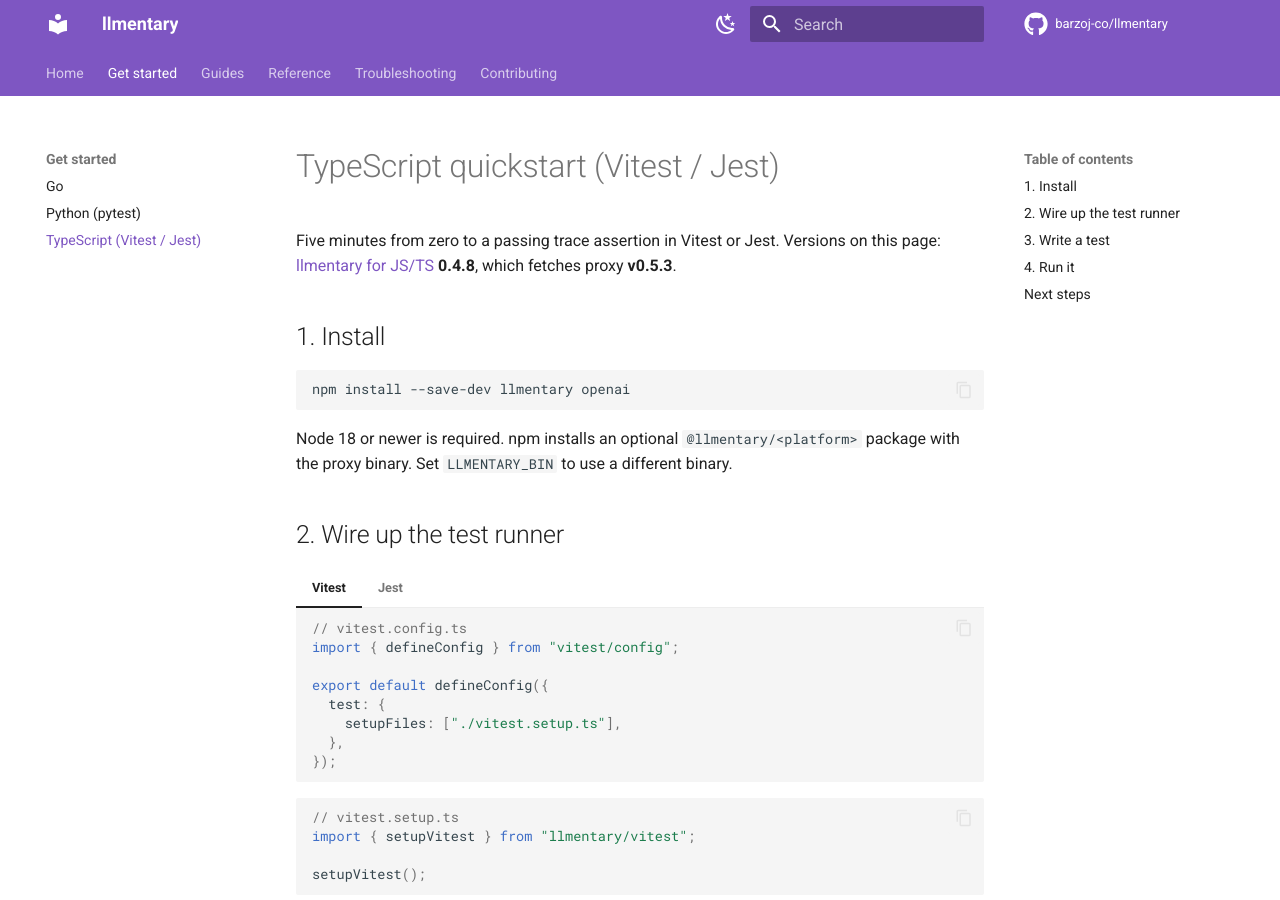
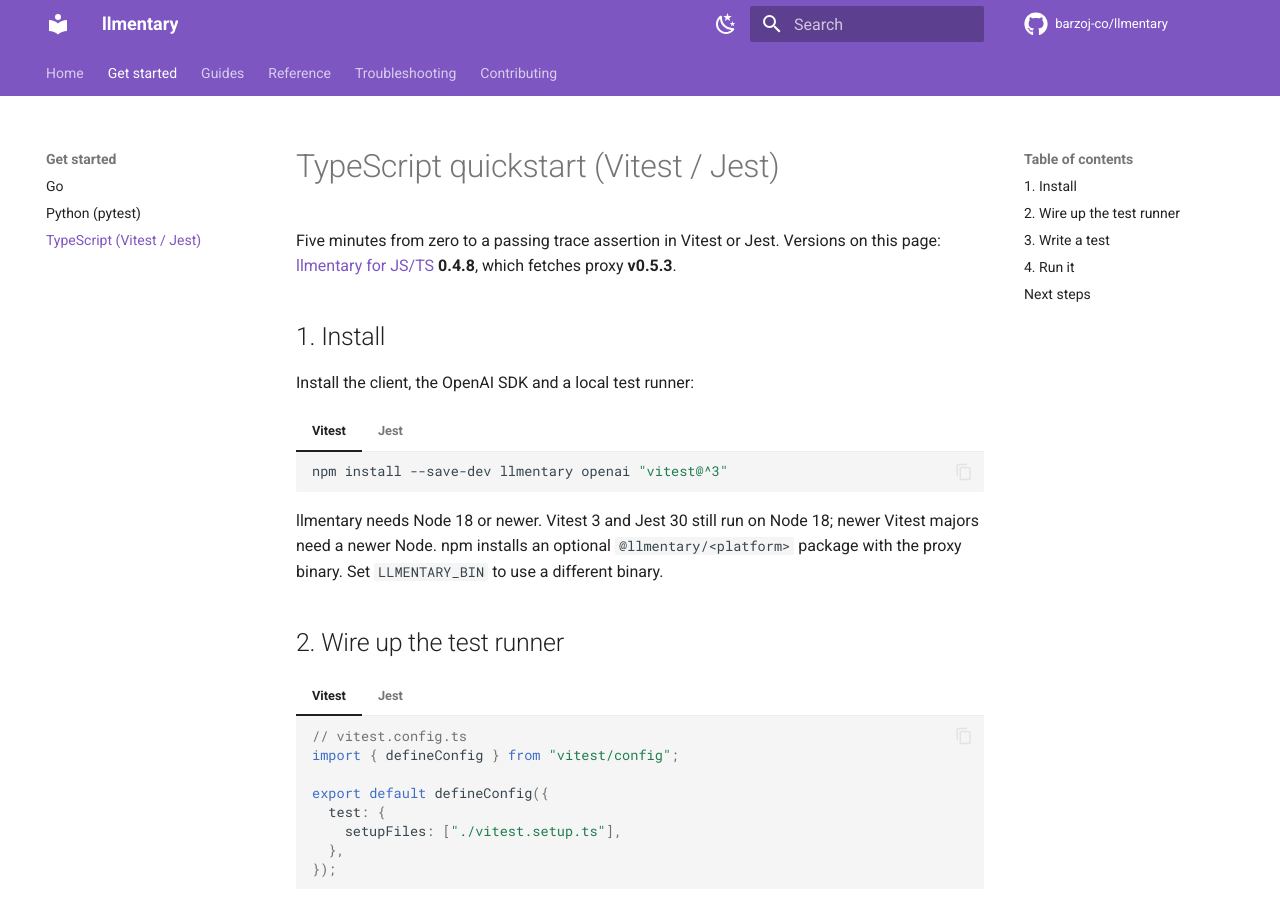
Before and after one commit to barzoj-co/llmentary, an MkDocs documentation site: the page built from docs/quickstart/typescript.md, in a window 1280 px wide and 900 px high. Built offline with MkDocs 1.6.1 and Material for MkDocs 9.7.7, drawn with Linux system fonts in a browser that asks for light colours; comment, search, counter and statistics services are not loaded.

Commit message:
docs: install a Node 18 compatible test runner in the TypeScript quickstart

````diff
--- a/docs/quickstart/typescript.md
+++ b/docs/quickstart/typescript.md
@@ -6,11 +6,22 @@
 
 ## 1. Install
 
-```sh
-npm install --save-dev llmentary openai
-```
+Install the client, the OpenAI SDK and a local test runner:
 
-Node 18 or newer is required. npm installs an optional `@llmentary/<platform>`
+=== "Vitest"
+
+    ```sh
+    npm install --save-dev llmentary openai "vitest@^3"
+    ```
+
+=== "Jest"
+
+    ```sh
+    npm install --save-dev llmentary openai "jest@^30"
+    ```
+
+llmentary needs Node 18 or newer. Vitest 3 and Jest 30 still run on Node 18;
+newer Vitest majors need a newer Node. npm installs an optional `@llmentary/<platform>`
 package with the proxy binary. Set `LLMENTARY_BIN` to use a different binary.
 
 ## 2. Wire up the test runner
````
